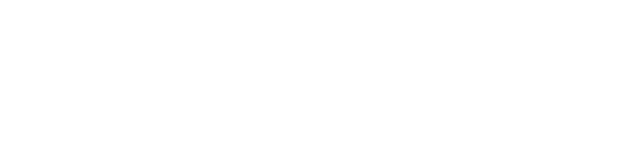
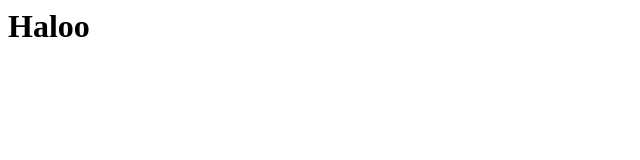
Before and after one commit to Aldyy123/web-progate, a plain HTML site: page index.html in a window 1280 px wide. Shown: the whole page, without its empty margins (0-640 px from the left). Drawn offline with Linux system fonts and the light colour scheme.

Commit message:
Menambahkan heading

```diff
--- a/index.html
+++ b/index.html
@@ -3,5 +3,6 @@
     <title>Project Kelompok </title>
   </head>
   <body>
+    <h1>Haloo </h1>
   </body>
 </html>
```
